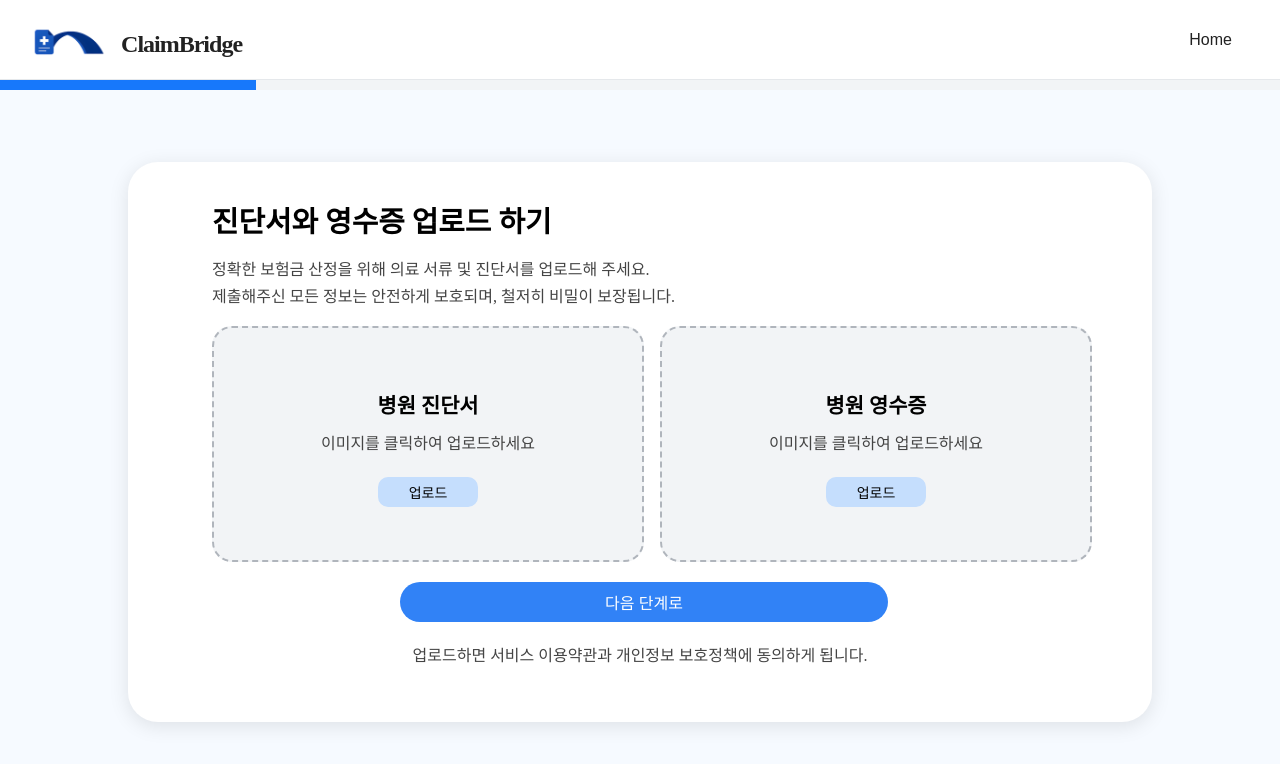
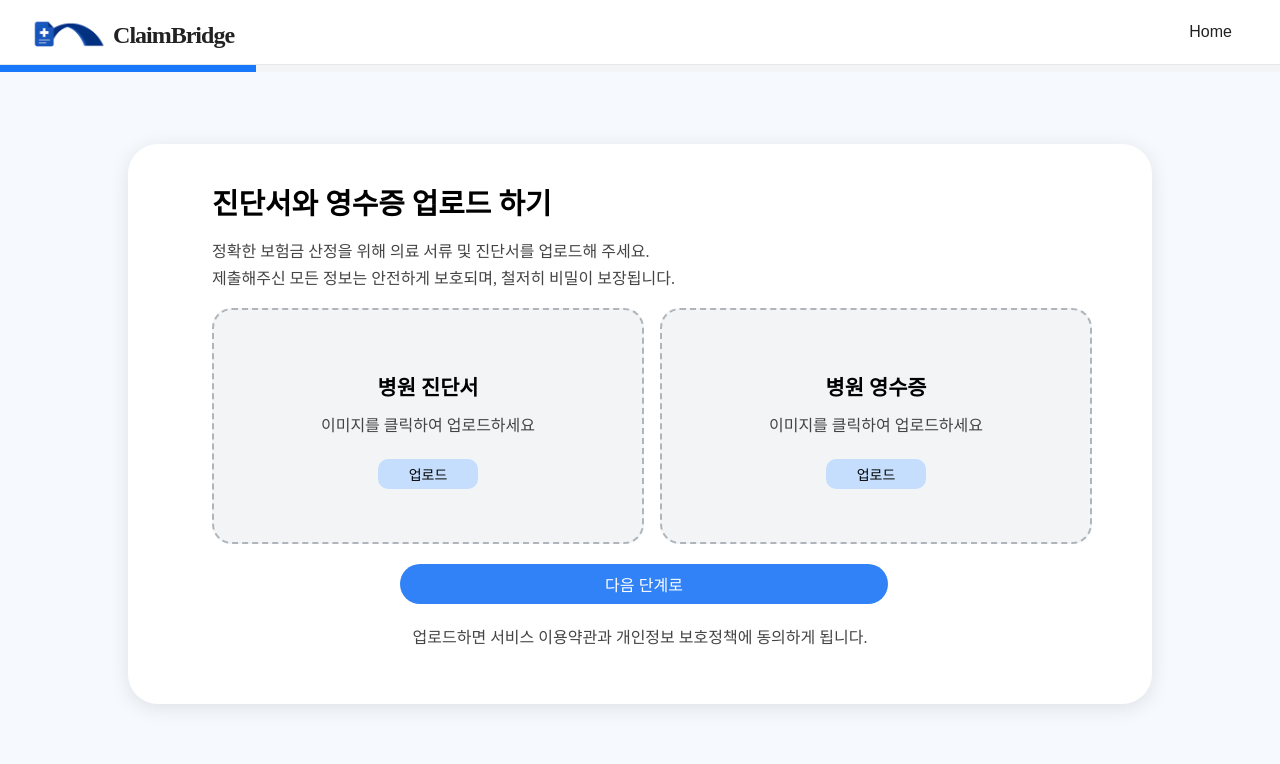
Before and after one commit to 2025-Summer-Bootcamp-Team-H/frontend, a React (Vite) app: page /Upload in a window 1280 px wide. Shown: the top 764 px of the page. Built offline with nearby package versions, Linux system fonts and the light colour scheme; no server answers.

Commit message:
Design: 디자인 수정

```diff
--- a/src/components/Navbar.jsx
+++ b/src/components/Navbar.jsx
@@ -6,8 +6,8 @@ import { authAPI } from '../services'
 
 const HeaderWrapper = styled.header`
   width: 100%;
-  height: 80px;
-  padding: 12px 30px 12px 30px;
+  height: 65px;
+  padding: 8px 30px;
   display: flex;
   justify-content: space-between;
   align-items: center;
@@ -25,7 +25,7 @@ const LogoBox = styled.div`
 
 const LogoImg = styled.img`
   height: 32px;
-  margin-right: 12px;
+  margin-right: 4px;
   display: block;
 `
 
@@ -34,7 +34,7 @@ const LogoText = styled.span`
   font-size: 1.5rem;
   color: #222;
   letter-spacing: -1px;
-  margin-top: 10px;
+  margin-top: 6px;
   cursor: default;
 `
 
--- a/src/pages/Analysis.jsx
+++ b/src/pages/Analysis.jsx
@@ -10,7 +10,7 @@ import Reject from '../assets/Analysis/Reject.png'
 
 const ProgressBarWrapper = styled.div`
   width: 100%;
-  height: 1.2vh;
+  height: 7px;
   background: #f2f4f6;
   overflow: hidden;
   margin-bottom: 2.5vh;
--- a/src/pages/Complete.jsx
+++ b/src/pages/Complete.jsx
@@ -6,10 +6,10 @@ import { useNavigate } from 'react-router-dom'
 
 const ProgressBarWrapper = styled.div`
   width: 100%;
-  height: 10px;
+  height: 7px;
   background: #f2f4f6;
   overflow: hidden;
-  margin-bottom: 2rem;
+  margin-bottom: 2.5vh;
 `
 
 const Progress = styled.div`
--- a/src/pages/Diagnosis_edit.jsx
+++ b/src/pages/Diagnosis_edit.jsx
@@ -6,7 +6,7 @@ import { useNavigate } from 'react-router-dom'
 
 const ProgressBarWrapper = styled.div`
   width: 100%;
-  height: 1.2vh;
+  height: 7px;
   background: #f2f4f6;
   overflow: hidden;
   margin-bottom: 2.5vh;
--- a/src/pages/Receipt_edit.jsx
+++ b/src/pages/Receipt_edit.jsx
@@ -6,7 +6,7 @@ import { useNavigate } from 'react-router-dom'
 
 const ProgressBarWrapper = styled.div`
   width: 100%;
-  height: 1.2vh;
+  height: 7px;
   background: #f2f4f6;
   overflow: hidden;
   margin-bottom: 2.5vh;
--- a/src/pages/Upload.jsx
+++ b/src/pages/Upload.jsx
@@ -115,7 +115,7 @@ const TopSection = styled.div`
 
 const ProgressBarWrapper = styled.div`
   width: 100%;
-  height: 10px;
+  height: 7px;
   background: #f2f4f6;
   overflow: hidden;
   margin-bottom: 2rem;
```
